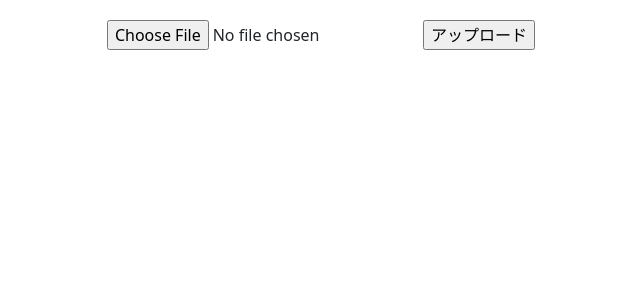
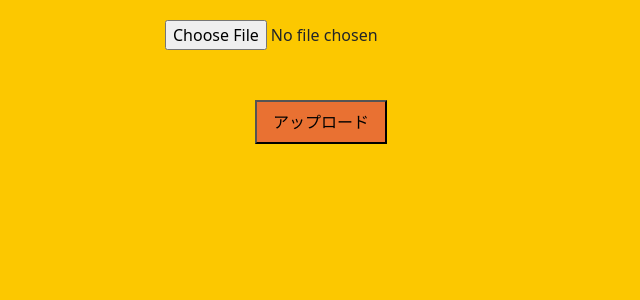
Before and after one commit to Matsubayashi3/laravel_ohara, a PHP site: page /camera-input.php in a window 1280 px wide. Shown: the top 300 px of the page, without its empty margins (319-959 px from the left). Run offline with PHP 8.4, Linux system fonts and the light colour scheme.

Commit message:
デザイン

```diff
--- a/camera-input.php
+++ b/camera-input.php
@@ -11,6 +11,7 @@
         flex-direction: column;
         align-items: center;
         padding: 20px;
+        background-color: #FCC800;
     }
 
     /* ここからカメラ */
@@ -69,14 +70,31 @@
         min-width: 150px;
         /* 最小幅を設定して極端に小さくなるのを防ぐ */
     }
+
+    .file-button::file-selector-button {
+        display: inline-block;
+        margin-top: 20px;
+    }
+
+    .upload {
+        display: inline-block;
+        margin-top: 30px;
+        padding: 8px 16px;
+        background-color: #E97132;
+    }
+
+    input[type="file"] {
+        display: block;
+        margin: 0 auto 20px auto;
+    }
 </style>
 
 <body>
     <!-- ファイル選択から画像 -->
-    <form id="file-select-form" action="camera-output.php" method='post' enctype="multipart/form-data">
+    <form id="file-select-form" action="camera-output.php" method='post' enctype="multipart/form-data" style=" text-align:center;">
         <img id="preview" style="display:none; max-width:300px;">
         <input type="file" accept="image/*" onchange="showPreview(this)" name="file">
-        <input type='submit' value='アップロード'>
+        <input type='submit' class="upload" value='アップロード'>
     </form>
 
     <script>
```
